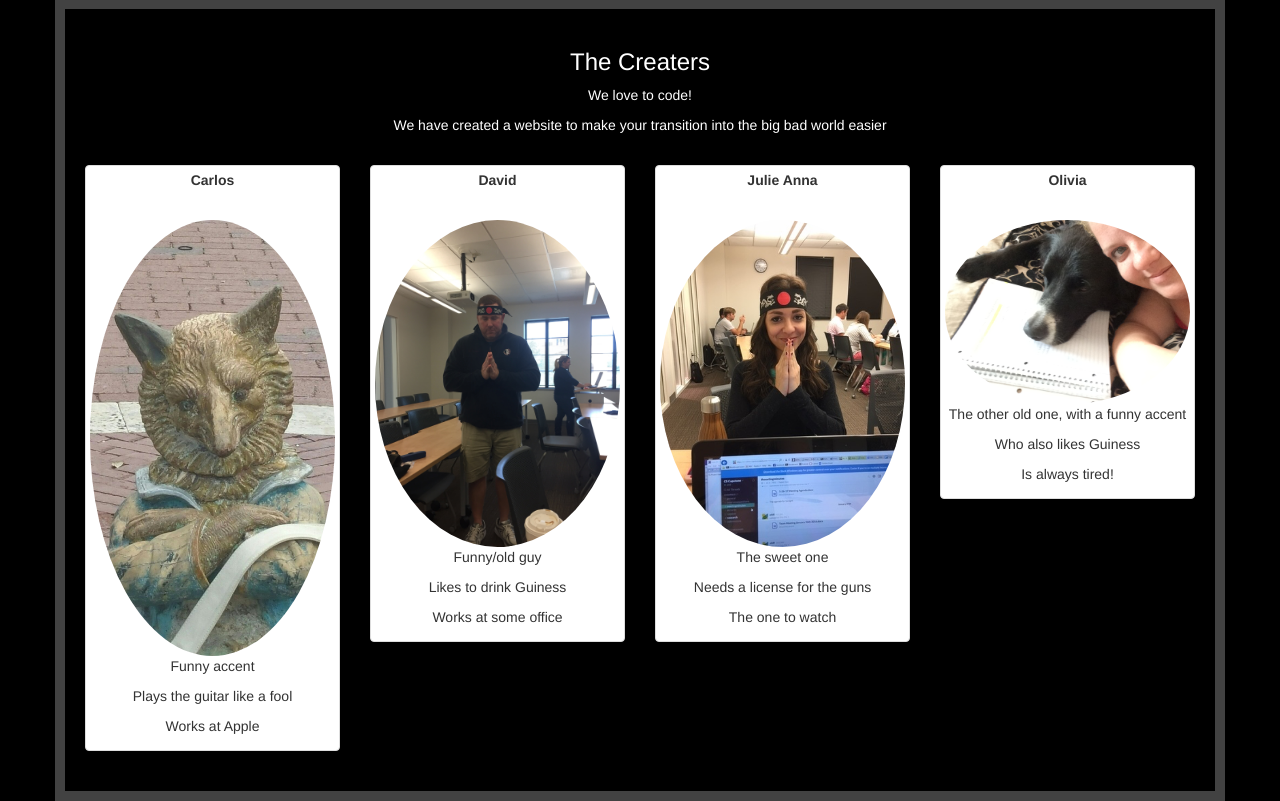
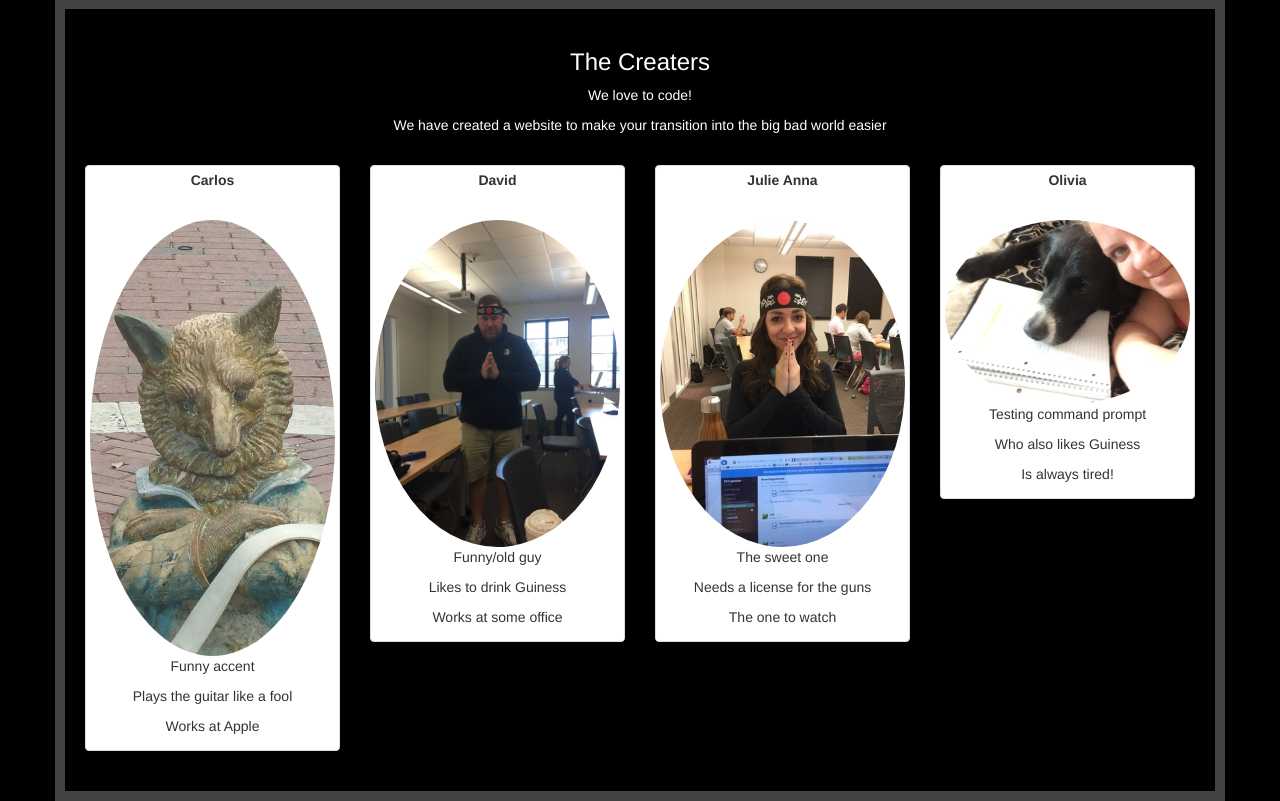
Before and after one commit to carlosrehu/mentar, a Flask app: template app/templates/aboutus.html in a window 1280 px wide. Shown: the part 916-1717 px from the top of the page. Run offline with Flask 2, Linux system fonts and the light colour scheme; the template is opened without the code that fills it, so the values that code supplies are empty; parts of the project's set-up code (start-up, migrations or seed data) failed here and were passed over; some libraries are stand-ins or nearby versions.

Commit message:
Testing command prompt 4/4 4.14p

```diff
--- a/app/templates/aboutus.html
+++ b/app/templates/aboutus.html
@@ -1,4 +1,5 @@
 <!DOCTYPE html>
+
 <html lang="en">
 <head>
   <title>About Us</title>
@@ -199,7 +200,7 @@
         <div class="thumbnail">
         <p class="text-center"><strong>Olivia</strong></p><br>
         <img src="static/liv1.jpg" class="img-circle person" alt="Team member Olivia">
-        <p>The other old one, with a funny accent</p>
+        <p>Testing command prompt</p>
         <p>Who also likes Guiness</p>
         <p>Is always tired!</p>
         </div>
```
